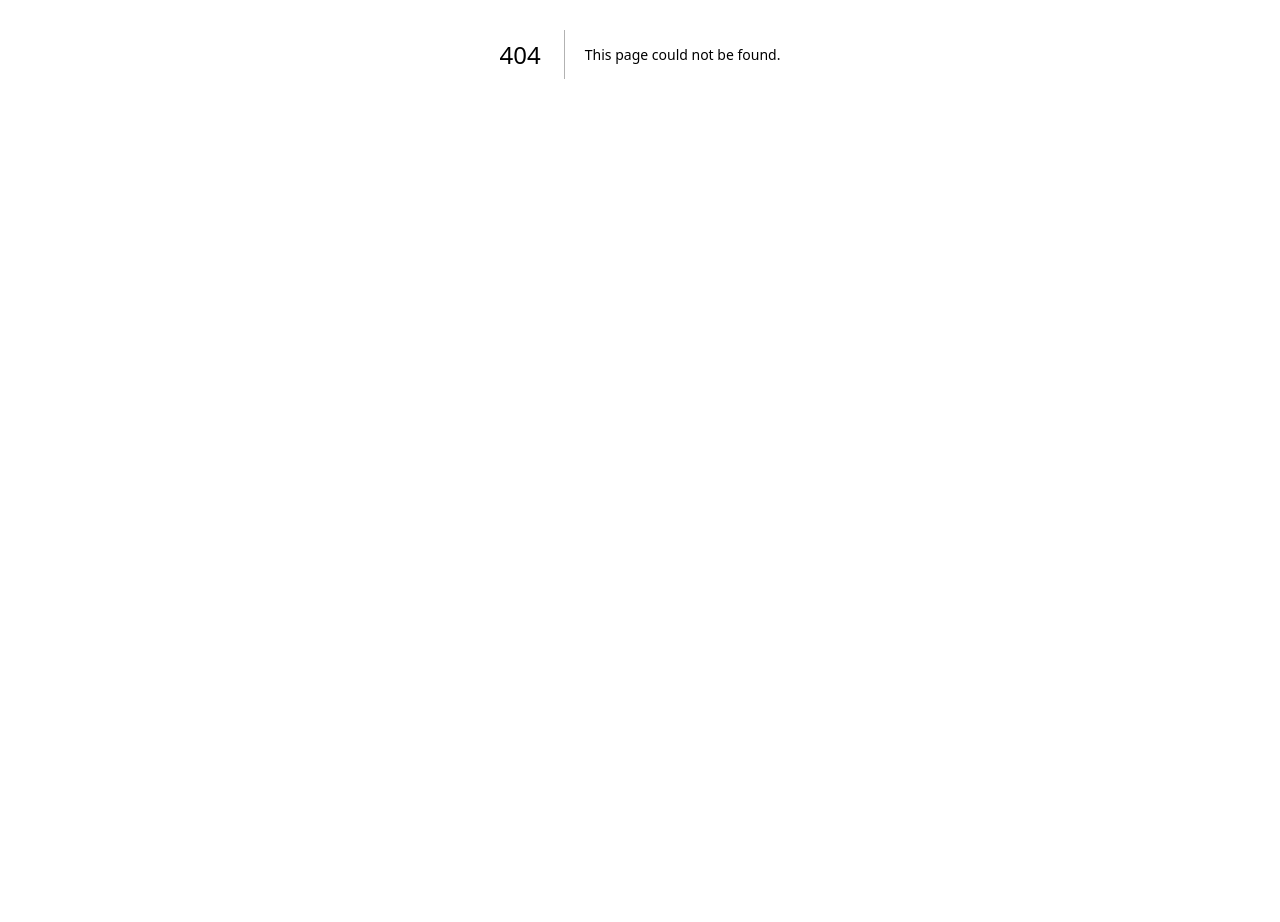
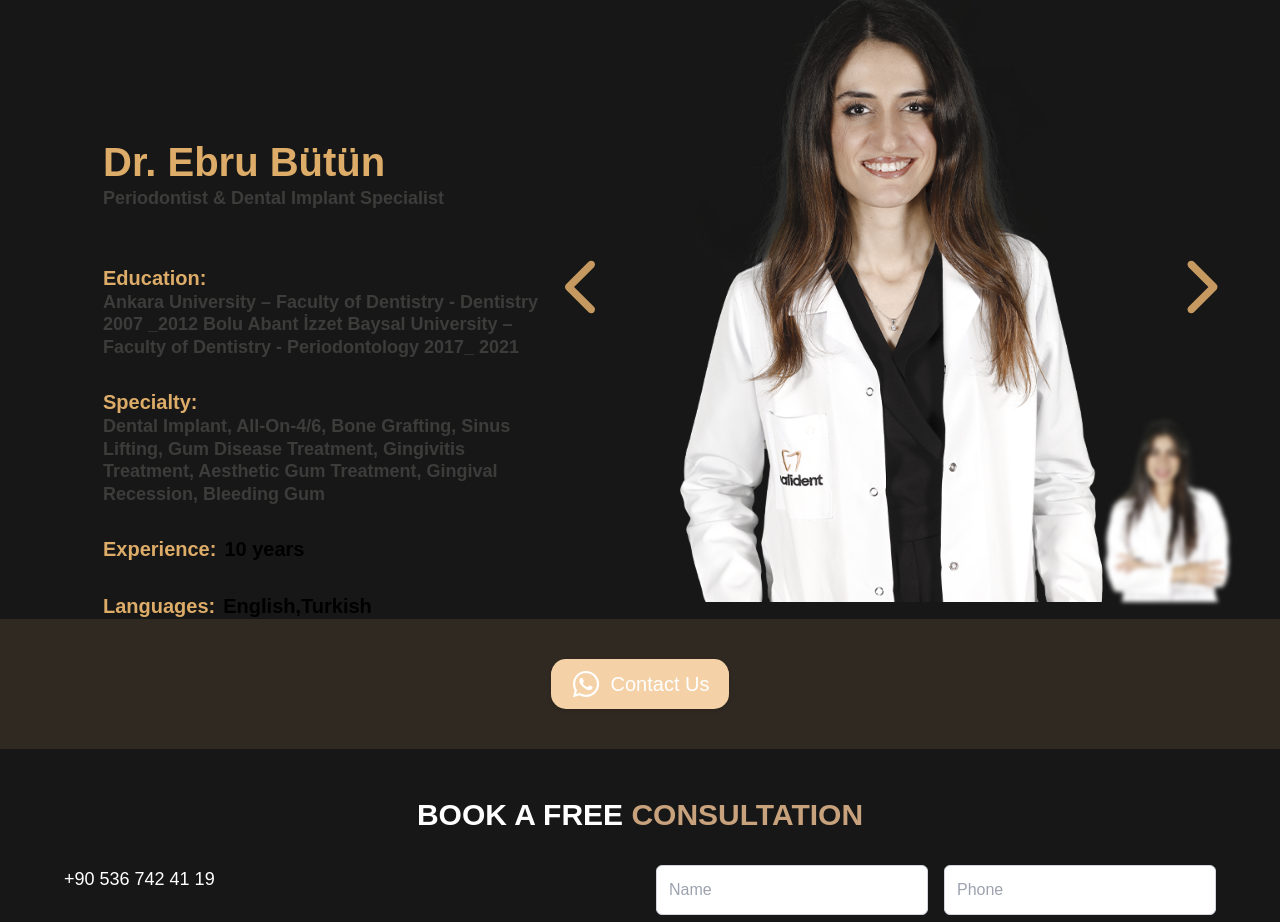
Before and after one commit to Abdullahdaro/new-clinic, a Next.js app: page /ourdoctors in a window 1280 px wide. Before the commit this address had no page. Shown: the part 346-1268 px from the top of the page. Before the commit the page ends 800 px from the top, so only its background shows below. Built offline with nearby package versions, Linux system fonts and the light colour scheme.

Commit message:
about us

```diff
--- /dev/null
+++ b/src/components/ContactUs.js
@@ -0,0 +1,62 @@
+
+export default function ConsultationForm() {
+  return (
+    <div className="container mx-auto px-6 py-12">
+      <h2 className="text-3xl font-bold text-center mb-8">
+        BOOK A FREE <span className="text-[#c8a27c]">CONSULTATION</span>
+      </h2>
+      <div className="grid grid-cols-1 md:grid-cols-2 gap-8">
+        {/* Contact Info Section */}
+        <div className="space-y-6">
+          <p className="text-lg font-medium">+90 536 742 41 19</p>
+          <p className="text-lg font-medium">info@qualident.com.tr</p>
+          <p className="text-lg">
+            Hamidiye, Cendere Cd. No:103 D:1B, 34398 <br />
+            Kâğıthane/Istanbul/Türkiye
+          </p>
+        </div>
+
+        {/* Form Section */}
+        <form className="space-y-6">
+          <div className="grid grid-cols-1 md:grid-cols-2 gap-4">
+            <input
+              type="text"
+              placeholder="Name"
+              className="p-3 border border-gray-300 rounded-md w-full"
+            />
+            <input
+              type="text"
+              placeholder="Phone"
+              className="p-3 border border-gray-300 rounded-md w-full"
+            />
+          </div>
+          <div className="grid grid-cols-1 md:grid-cols-2 gap-4">
+            <input
+              type="email"
+              placeholder="Email (*)"
+              className="p-3 border border-gray-300 rounded-md w-full"
+              required
+            />
+            <input
+              type="text"
+              placeholder="Company"
+              className="p-3 border border-gray-300 rounded-md w-full"
+            />
+          </div>
+          <textarea
+            placeholder="Message *"
+            className="p-3 border border-gray-300 rounded-md w-full h-32"
+            required
+          ></textarea>
+          <button
+            type="submit"
+            className="bg-[#c8a27c] text-white py-3 px-6 rounded-full shadow-md hover:bg-[#b48f6b] transition flex items-center justify-center space-x-2"
+          >
+            <span>SEND</span>
+            <span>→</span>
+          </button>
+        </form>
+      </div>
+    </div>
+  );
+};
--- a/src/components/Header.js
+++ b/src/components/Header.js
@@ -49,13 +49,13 @@ export default function Header() {
             <Link href="/" className="text-gray-700 text-sm hover:text-blue-600 font-semibold">
               {content.home}
             </Link>
-            <Link href="/hakkimizda" className="text-gray-700 text-sm hover:text-blue-600 font-semibold">
+            <Link href="/aboutus" className="text-gray-700 text-sm hover:text-blue-600 font-semibold">
               {content.about}
             </Link>
             <Link href="/tedaviler" className="text-gray-700 text-sm hover:text-blue-600 font-semibold">
               {content.treatments}
             </Link>
-            <Link href="/doktorlarimiz" className="text-gray-700 text-sm hover:text-blue-600 font-semibold">
+            <Link href="/ourdoctors" className="text-gray-700 text-sm hover:text-blue-600 font-semibold">
               {content.doctors}
             </Link>
             <Link href="/blog" className="text-gray-700 text-sm hover:text-blue-600 font-semibold">
--- /dev/null
+++ b/src/pages/aboutus.js
@@ -0,0 +1,47 @@
+import Header from "../components/Header";
+import Footer from "../components/Footer";
+import ContactUs from "../components/ContactUs";
+import Specialist from "../components/main-page/Specialist";
+
+export default function AboutUs() {
+    return (
+        <div>
+            <Header />
+            <div className="container mx-auto px-6 py-12">
+                <h1 className="text-4xl font-bold text-center mb-12">
+                    WE WOULD LOVE TO <span className="text-[#c8a27c]">SEE YOU SMILE</span>.
+                </h1>
+
+                <div className="grid md:grid-cols-3 mt-20 gap-12 mb-12">
+                    <div className="space-y-6">
+                        <h2 className="text-3xl text-[#c8a27c] font-semibold">
+                            quality in your smile.
+                        </h2>
+                        <p className="text-gray-700  leading-relaxed">
+                            Qualident Dental Center is a state-of-the-art Clinic, where general Dentists and specialists work together in one location to provide the best and most comprehensive dental care our patients deserve. Services that range from simple fillings to dental implants.
+                        </p>
+                    </div>
+
+                    <div className="space-y-6">
+                        <h2 className="text-3xl text-[#c8a27c] font-semibold mb-14">
+
+                        </h2>
+                        <p className="text-gray-700 leading-relaxed">
+                            Our team of providers and staff speak multiple languages where they can communicate directly with our patients to make sure all their dental needs are met.
+                        </p>
+                        <p className="text-gray-700 leading-relaxed">
+                            We pride ourselves on the best quality customer service backed by decades of clinical experience. And our belief is that healthy mouths always lead to healthy bodies.
+                        </p>
+                    </div>
+                </div>
+
+                <div className="grid md:grid-cols-2 gap-8">
+
+                </div>
+            </div>
+            <Specialist />
+            <ContactUs />
+            <Footer />
+        </div>
+    );
+}
--- /dev/null
+++ b/src/pages/ourdoctors.js
@@ -0,0 +1,15 @@
+import Header from "../components/Header";
+import Footer from "../components/Footer";
+import Doctors from "../components/main-page/Doctors";
+import ContactUs from "../components/ContactUs";
+
+export default function OurDoctors() {
+    return (
+        <div>
+            <Header />
+            <Doctors />
+            <ContactUs />
+            <Footer />
+        </div>
+    );
+}
```
